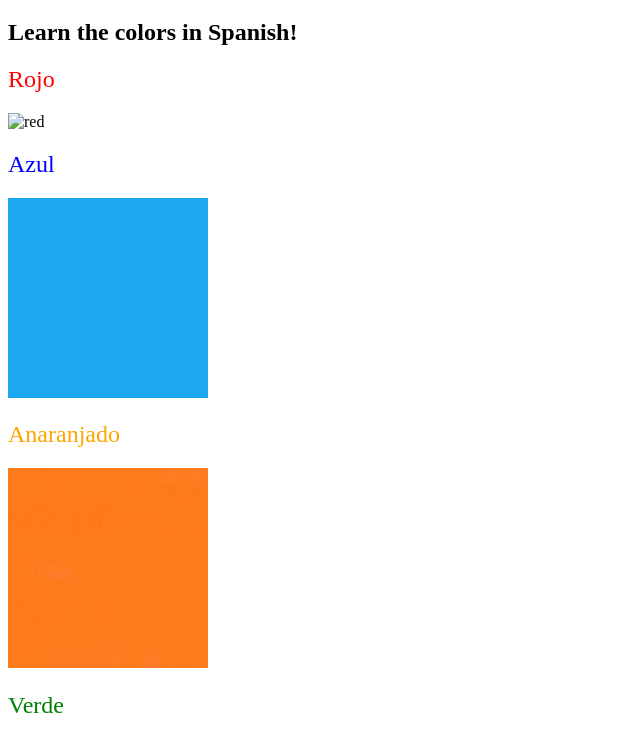
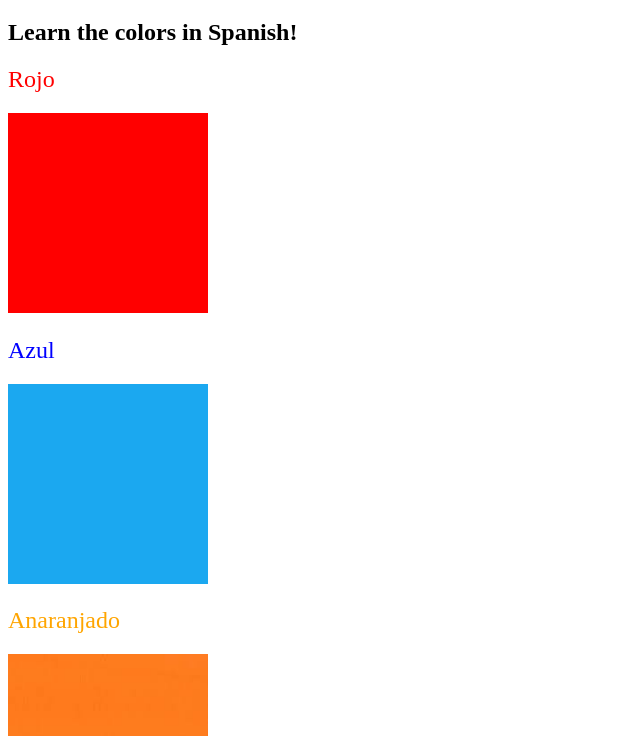
Before and after one commit to ParvinAlasgar/The-Complete-2024-Web-Development-Bootcamp, a plain HTML site: page Introduction to CSS/5.4 Color Vocab Project/index.html in a window 1280 px wide. Shown: the part 61-797 px from the top of the page, without its empty margins (0-640 px from the left). Drawn offline with Linux system fonts and the light colour scheme.

Commit message:
fix: fixed minor typos in code.

```diff
--- a/Introduction to CSS/5.4 Color Vocab Project/index.html
+++ b/Introduction to CSS/5.4 Color Vocab Project/index.html
@@ -10,7 +10,7 @@
     <h1>Colors</h1>
     <h2>Learn the colors in Spanish!</h2>
     <h2 class="color-title" id="red">Rojo</h2>
-    <img class="color" src="./assets/images/red.pn" alt="red" />
+    <img class="color" src="./assets/images/red.png" alt="red" />
 
     <h2 class="color-title" id="blue">Azul</h2>
     <img src="./assets/images/blue.png" alt="blue" />
```
